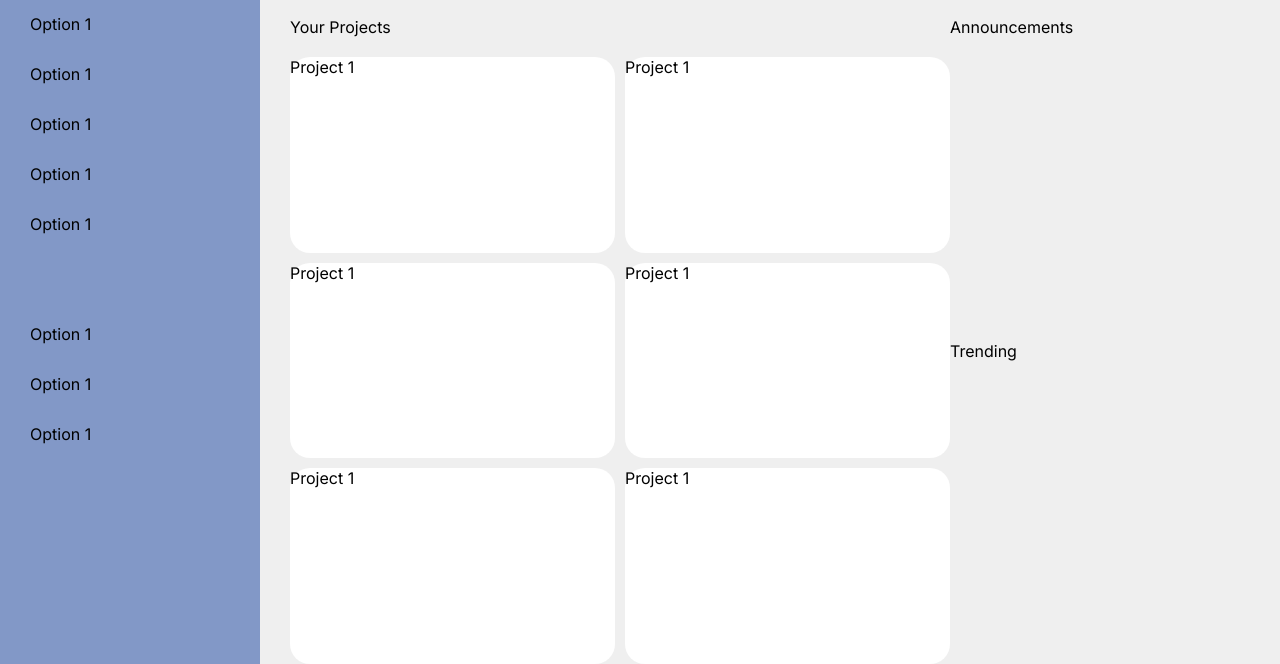
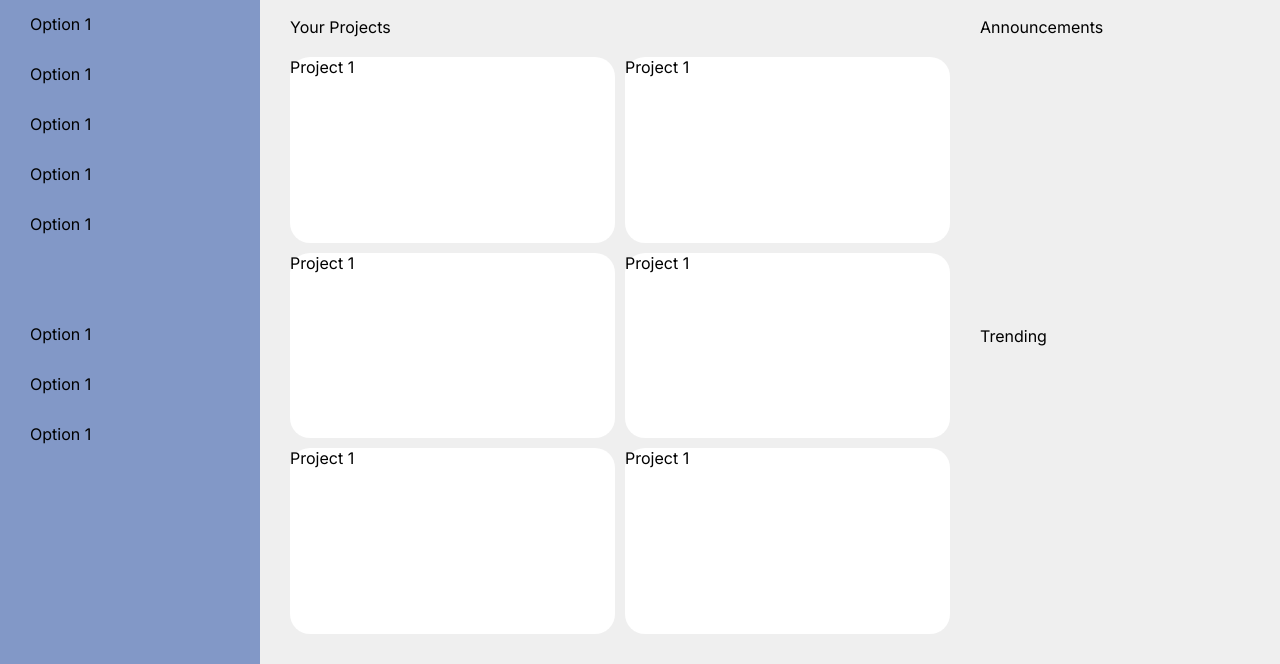
Before and after one commit to andermendz/odin-admin-dashboard, a plain HTML site: page index.html in a window 1280 px wide. Shown: the part 136-800 px from the top of the page. Drawn offline with nearby package versions, Linux system fonts and the light colour scheme.

Commit message:
small padding tweaks

```diff
--- a/styles.css
+++ b/styles.css
@@ -81,6 +81,7 @@ body{
     background-color: #efefef;
     padding-top: 20px;
     padding-left: 30px;
+    padding-bottom: 30px ;
 }
 
 .projects{
@@ -111,6 +112,7 @@ gap: 10px;
     display: grid;
     grid-row: 1/3;
     grid-template-rows: 1fr 1fr;
+    padding-left: 30px;
 }
 .announcements{
     display: grid;
```
